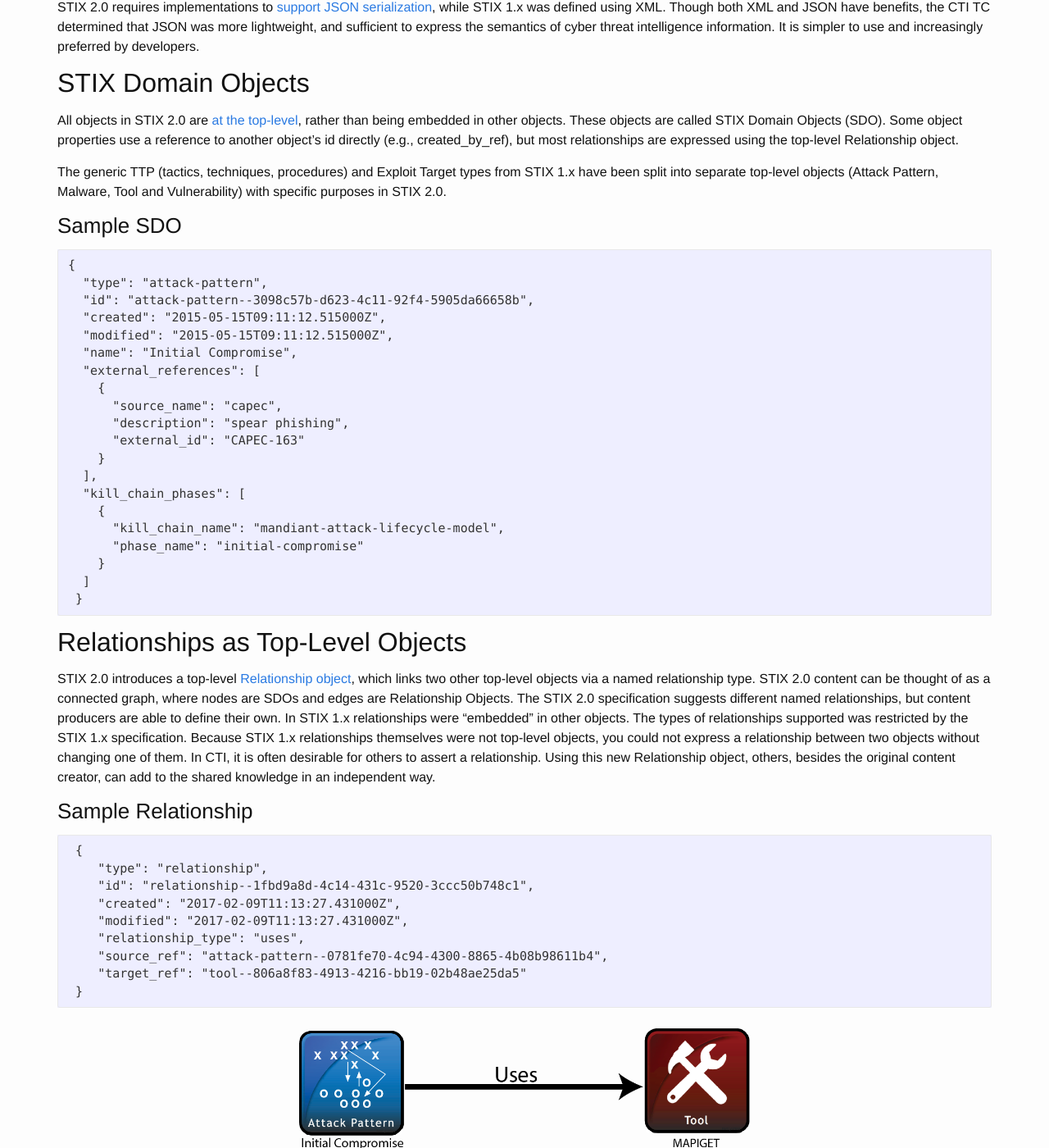
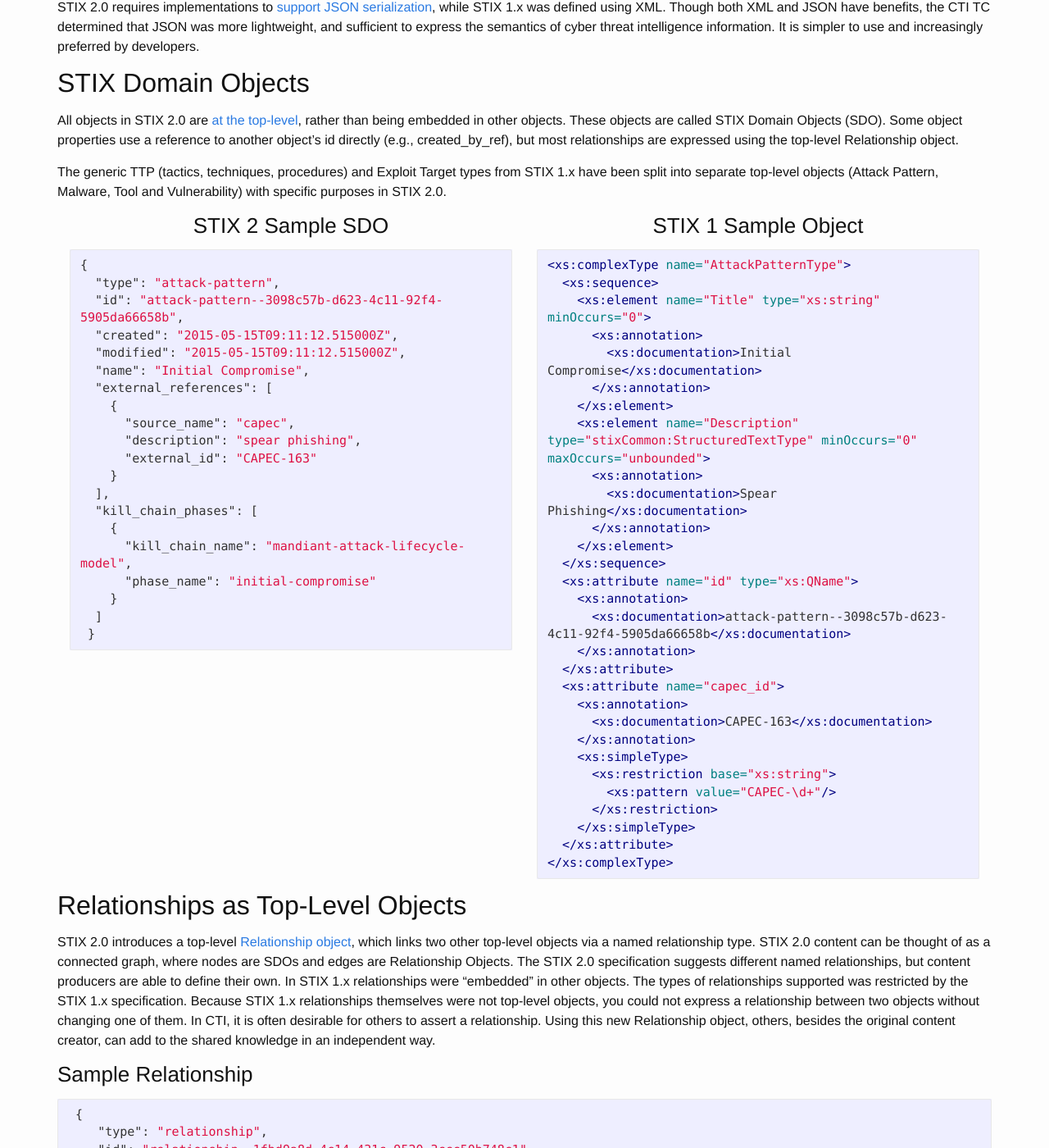
Before and after one commit to oasis-open/cti-documentation, a Jekyll site: the page built from stix/compare.md, in a window 1280 px wide and 1400 px high, scrolled down 350 px. Shown: the whole window at 82% size. Built offline with Jekyll 4.4.1, drawn with Linux system fonts in a browser that asks for light colours; some of the changed text lies outside the part shown.

Commit message:
Added STIX 1 XML examples

````diff
--- a/stix/compare.md
+++ b/stix/compare.md
@@ -22,9 +22,11 @@
 
 The generic TTP (tactics, techniques, procedures) and Exploit Target types from STIX 1.x have been split into separate top-level objects (Attack Pattern, Malware, Tool and Vulnerability) with specific purposes in STIX 2.0.
 
-### Sample SDO
 
-```
+<div class="col-md-6" markdown="1">
+{:.text-center}
+### STIX 2 Sample SDO
+```json
 {
   "type": "attack-pattern",
   "id": "attack-pattern--3098c57b-d623-4c11-92f4-5905da66658b",
@@ -46,6 +48,47 @@
   ]
  }
 ```
+</div>
+
+<div class="col-md-6" markdown="1">
+{:.text-center}
+### STIX 1 Sample Object
+```xml
+<xs:complexType name="AttackPatternType">
+  <xs:sequence>
+    <xs:element name="Title" type="xs:string" minOccurs="0">
+      <xs:annotation>
+        <xs:documentation>Initial Compromise</xs:documentation>
+      </xs:annotation>
+    </xs:element>
+    <xs:element name="Description" type="stixCommon:StructuredTextType" minOccurs="0" maxOccurs="unbounded">
+      <xs:annotation>
+        <xs:documentation>Spear Phishing</xs:documentation>
+      </xs:annotation>
+    </xs:element>
+  </xs:sequence>
+  <xs:attribute name="id" type="xs:QName">
+    <xs:annotation>
+      <xs:documentation>attack-pattern--3098c57b-d623-4c11-92f4-5905da66658b</xs:documentation>
+    </xs:annotation>
+  </xs:attribute>
+  <xs:attribute name="capec_id">
+    <xs:annotation>
+      <xs:documentation>CAPEC-163</xs:documentation>
+    </xs:annotation>
+    <xs:simpleType>
+      <xs:restriction base="xs:string">
+        <xs:pattern value="CAPEC-\d+"/>
+      </xs:restriction>
+    </xs:simpleType>
+  </xs:attribute>
+</xs:complexType>
+```
+</div>
+
+
+
+
 
 ## Relationships as Top-Level Objects
 
@@ -53,7 +96,7 @@
 
 ### Sample Relationship
 
-```
+```json
  {
     "type": "relationship",
     "id": "relationship--1fbd9a8d-4c14-431c-9520-3ccc50b748c1",
@@ -85,9 +128,11 @@
 
 Indicator patterns in STIX 1.x were expressed using XML syntax. This made all but the simplest patterns difficult to create and to understand. STIX 2.0 takes a different approach, specifying [a language for patterns](https://docs.google.com/document/d/1nK1RXcE2aMvQoG1Kgr3aTBtHZ1IyehzOk7vU0n5FUGY/pub) which is independent of the serialization language. Patterns written in the STIX patterning language are more compact and easier to read. Additionally, there is no confusion between patterns and observations, because a pattern is not a top-level object, but a property of an indicator object.
 
-### Indicator Example with Pattern
+<div class="col-md-6" markdown="1">
+{:.text-center}
+### STIX 2 Indicator Example with Pattern
 
-```
+```json
  {
   "type": "indicator",
   "id": "indicator--031778a4-057f-48e6-9db9-c8d72b81ccd5",
@@ -107,6 +152,34 @@
   ]
  }
 ```
+</div>
+
+<div class="col-md-6" markdown="1">
+{:.text-center}
+### STIX 1 Indicator Example
+
+```xml
+ <xs:complexType name="IndicatorBaseType">
+  <xs:attribute name="id" type="xs:QName" use="optional">
+    <xs:annotation>
+      <xs:documentation>indicator--031778a4-057f-48e6-9db9-c8d72b81ccd5</xs:documentation>
+    </xs:annotation>
+  </xs:attribute>
+    </xs:annotation>
+  </xs:attribute>
+  <xs:element name="Title" type="xs:string" minOccurs="0">
+      <xs:annotation>
+        <xs:documentation>HTRAN Hop Point Accessor</xs:documentation>
+      </xs:annotation>
+    </xs:element>
+  <xs:attribute name="timestamp" type="xs:dateTime">
+    <xs:annotation>
+      <xs:documentation>2017-02-09T12:11:11.415000Z</xs:documentation>
+    </xs:annotation>
+  </xs:attribute>
+</xs:complexType>
+```
+</div>
 
 ## Coming Attractions
 
````
